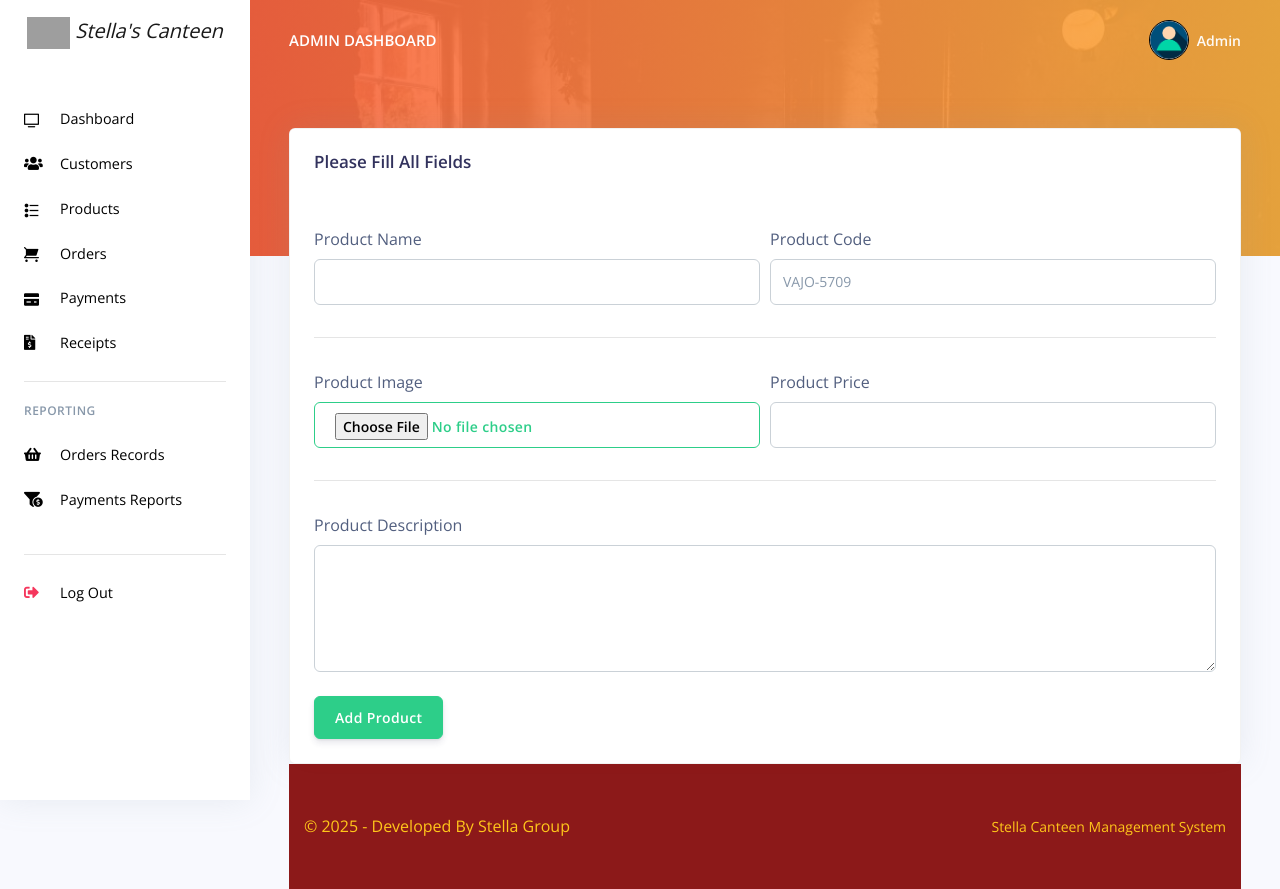
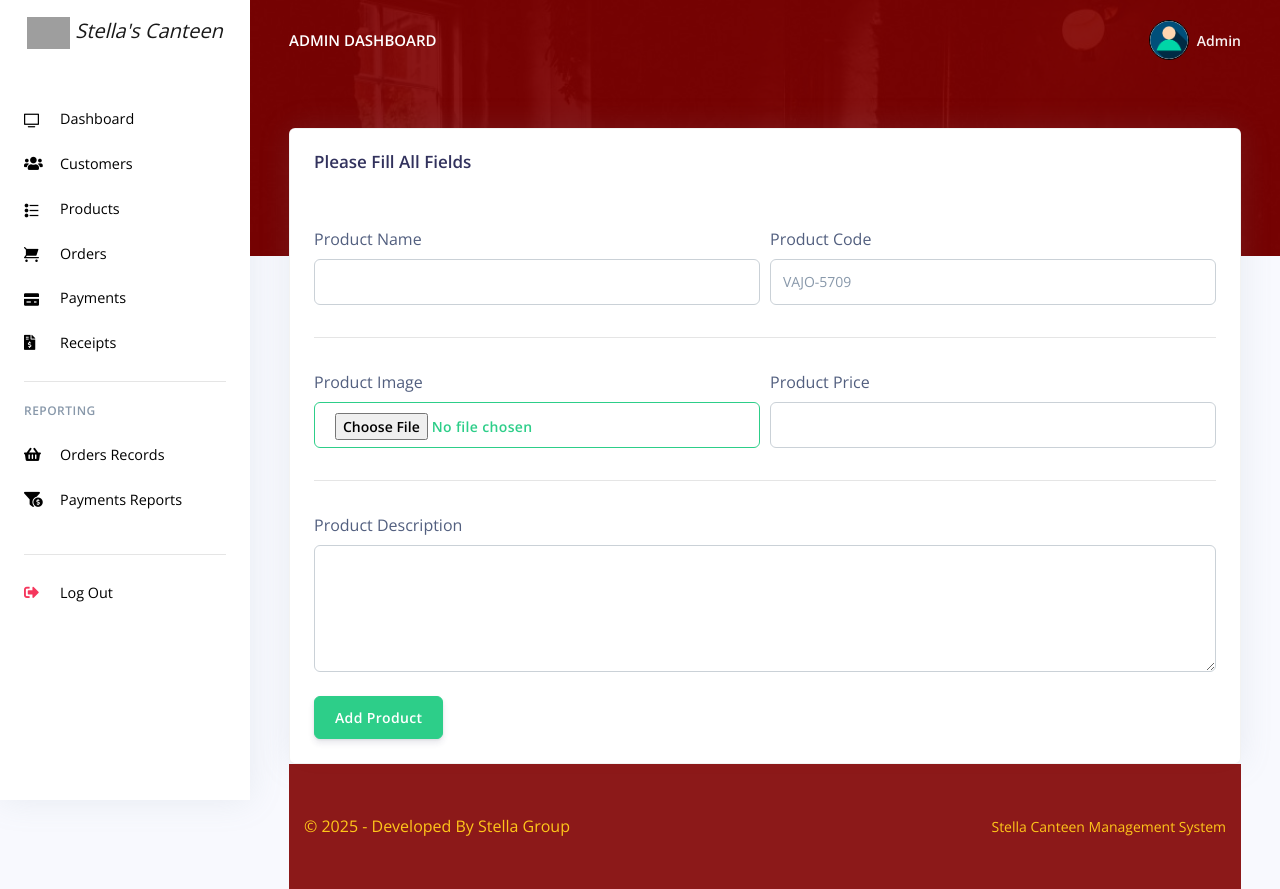
Before and after one commit to jcsamin099/stellaconnect_project, a PHP site: page /stella/admin/add_product.php in a window 1280 px wide. Run offline with PHP 8.4, Linux system fonts and the light colour scheme; a user stored in the database is signed in; data comes from the database, SQL or seed files in the repository; data that the repository does not hold is empty; some libraries are stand-ins or nearby versions; grey boxes are pictures that could not be loaded.

Commit message:
change the background-color header to red

```diff
--- a/canteen/stella/admin/add_product.php
+++ b/canteen/stella/admin/add_product.php
@@ -39,7 +39,7 @@ require_once('partials/_head.php');
   <div class="main-content">
     <?php require_once('partials/_topnav.php'); ?>
     <div style="background-image: url(assets/img/theme/restro00.jpg); background-size: cover;" class="header pb-8 pt-5 pt-md-8">
-      <span class="mask bg-gradient-warning opacity-8"></span>
+      <span class="mask opacity-8" style="background-color:#800000;"></span>
       <div class="container-fluid">
         <div class="header-body"></div>
       </div>
```
